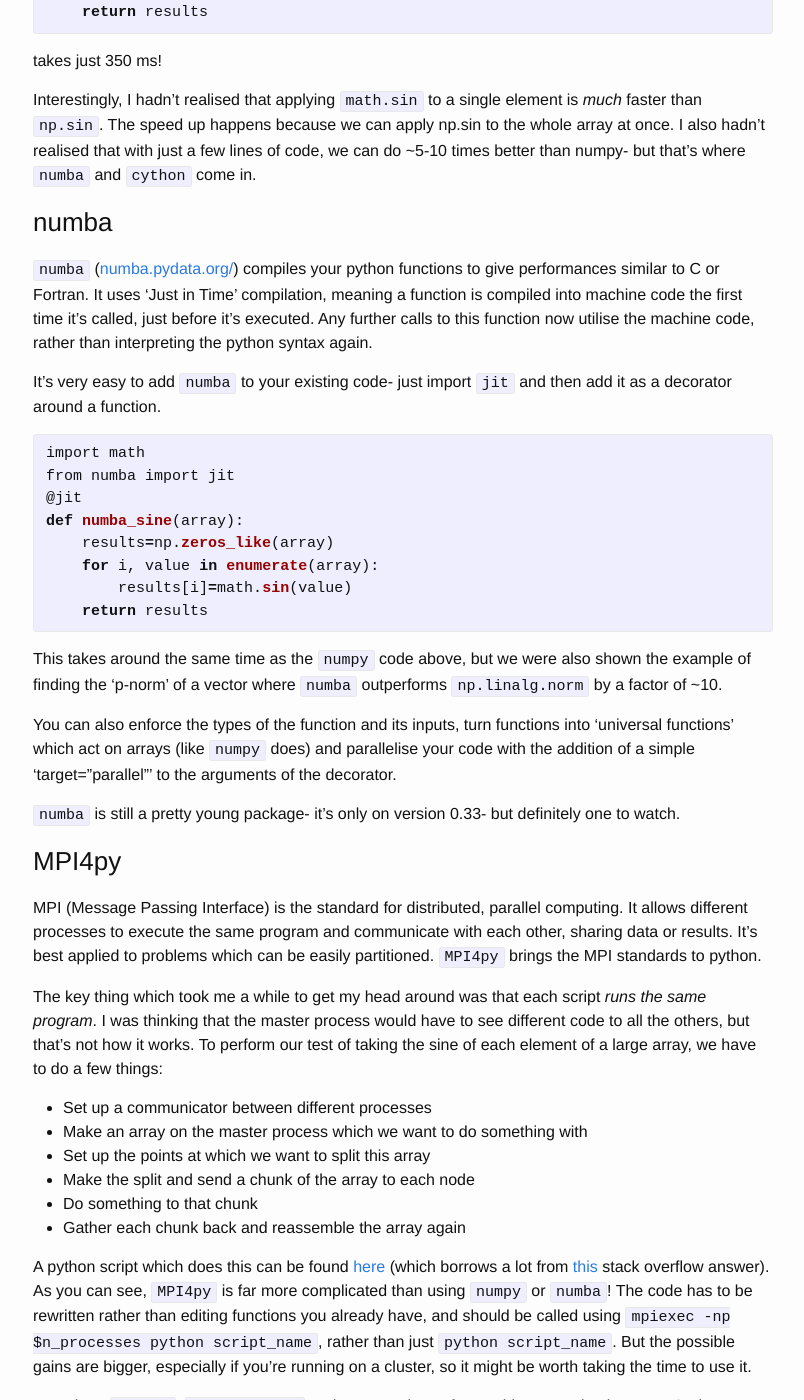
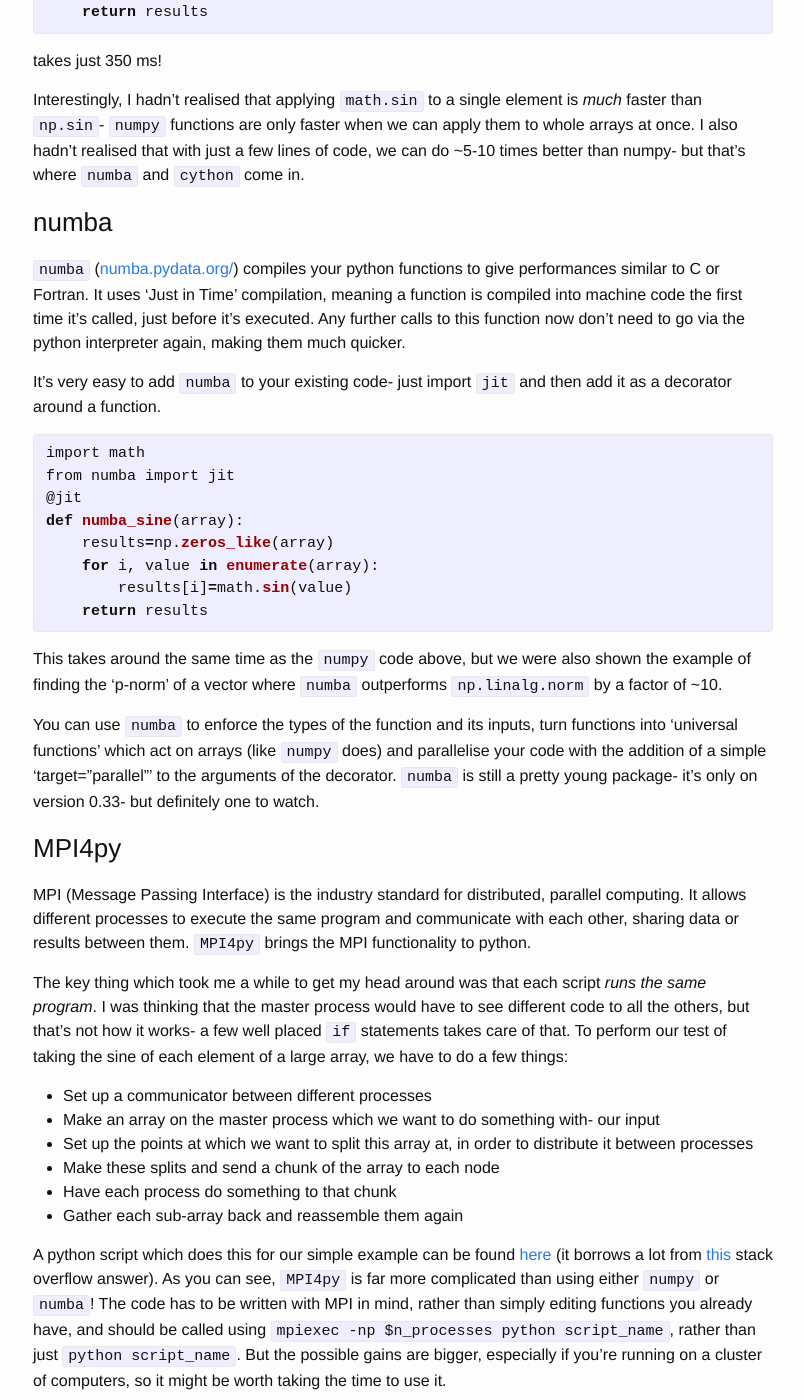
Before and after one commit to samvaughan/samvaughan.github.io, a Jekyll site: the page built from _posts/2016-06-21-High-Performace-Python.md, in a window 1280 px wide and 1400 px high, scrolled down 810 px. Shown: the whole window, without its empty margins (237-1041 px from the left). Built offline with Jekyll 4.4.1, drawn with Linux system fonts in a browser that asks for light colours.

Commit message:
proofreading

```diff
--- a/_posts/2016-06-21-High-Performace-Python.md
+++ b/_posts/2016-06-21-High-Performace-Python.md
@@ -32,11 +32,11 @@
 
 takes just 350 ms!
 
-Interestingly, I hadn't realised that applying `math.sin` to a single element is _much_ faster than `np.sin`. The speed up happens because we can apply np.sin to the whole array at once. I also hadn't realised that with just a few lines of code, we can do ~5-10 times better than numpy- but that's where `numba` and `cython` come in.
+Interestingly, I hadn't realised that applying `math.sin` to a single element is _much_ faster than `np.sin`- `numpy` functions are only faster when we can apply them to whole arrays at once. I also hadn't realised that with just a few lines of code, we can do ~5-10 times better than numpy- but that's where `numba` and `cython` come in.
 
 ### numba
 
-`numba` ([numba.pydata.org/][numba]) compiles your python functions to give performances similar to C or Fortran. It uses 'Just in Time' compilation, meaning a function is compiled into machine code the first time it's called, just before it's executed. Any further calls to this function now utilise the machine code, rather than interpreting the python syntax again.
+`numba` ([numba.pydata.org/][numba]) compiles your python functions to give performances similar to C or Fortran. It uses 'Just in Time' compilation, meaning a function is compiled into machine code the first time it's called, just before it's executed. Any further calls to this function now don't need to go via the python interpreter again, making them much quicker.
 
 It's very easy to add `numba` to your existing code- just import `jit` and then add it as a decorator around a function.
 
@@ -53,24 +53,22 @@
 
 This takes around the same time as the `numpy` code above, but we were also shown the example of finding the 'p-norm' of a vector where `numba` outperforms `np.linalg.norm` by a factor of ~10.
 
-You can also enforce the types of the function and its inputs, turn functions into 'universal functions' which act on arrays (like `numpy` does) and parallelise your code with the addition of a simple 'target="parallel"' to the arguments of the decorator.
-
-`numba` is still a pretty young package- it's only on version 0.33- but definitely one to watch.
+You can use `numba` to enforce the types of the function and its inputs, turn functions into 'universal functions' which act on arrays (like `numpy` does) and parallelise your code with the addition of a simple 'target="parallel"' to the arguments of the decorator. `numba` is still a pretty young package- it's only on version 0.33- but definitely one to watch.
 
 ### MPI4py
 
-MPI (Message Passing Interface) is the standard for distributed, parallel computing. It allows different processes to execute the same program and communicate with each other, sharing data or results. It's best applied to problems which can be easily partitioned. `MPI4py` brings the MPI standards to python.
+MPI (Message Passing Interface) is the industry standard for distributed, parallel computing. It allows different processes to execute the same program and communicate with each other, sharing data or results between them. `MPI4py` brings the MPI functionality to python.
 
-The key thing which took me a while to get my head around was that each script _runs the same program_. I was thinking that the master process would have to see different code to all the others, but that's not how it works. To perform our test of taking the sine of each element of a large array, we have to do a few things:
+The key thing which took me a while to get my head around was that each script _runs the same program_. I was thinking that the master process would have to see different code to all the others, but that's not how it works- a few well placed `if` statements takes care of that. To perform our test of taking the sine of each element of a large array, we have to do a few things:
 
 * Set up a communicator between different processes
-* Make an array on the master process which we want to do something with
-* Set up the points at which we want to split this array
-* Make the split and send a chunk of the array to each node
-* Do something to that chunk
-* Gather each chunk back and reassemble the array again
+* Make an array on the master process which we want to do something with- our input
+* Set up the points at which we want to split this array at, in order to distribute it between processes
+* Make these splits and send a chunk of the array to each node
+* Have each process do something to that chunk
+* Gather each sub-array back and reassemble them again
 
-A python script which does this can be found [here][github_repo] (which borrows a lot from [this][stack_overflow] stack overflow answer). As you can see, `MPI4py` is far more complicated than using `numpy` or `numba`! The code has to be rewritten rather than editing functions you already have, and should be called using `mpiexec -np $n_processes python script_name`, rather than just `python script_name`. But the possible gains are bigger, especially if you're running on a cluster, so it might be worth taking the time to use it.
+A python script which does this for our simple example can be found [here][github_repo] (it borrows a lot from [this][stack_overflow] stack overflow answer). As you can see, `MPI4py` is far more complicated than using either `numpy` or `numba`! The code has to be written with MPI in mind, rather than simply editing functions you already have, and should be called using `mpiexec -np $n_processes python script_name`, rather than just `python script_name`. But the possible gains are bigger, especially if you're running on a cluster of computers, so it might be worth taking the time to use it.
 
 Next time- `cython`, `multiprocess` and a comparison of everything on a simple Monte Carlo problem.
 
```
